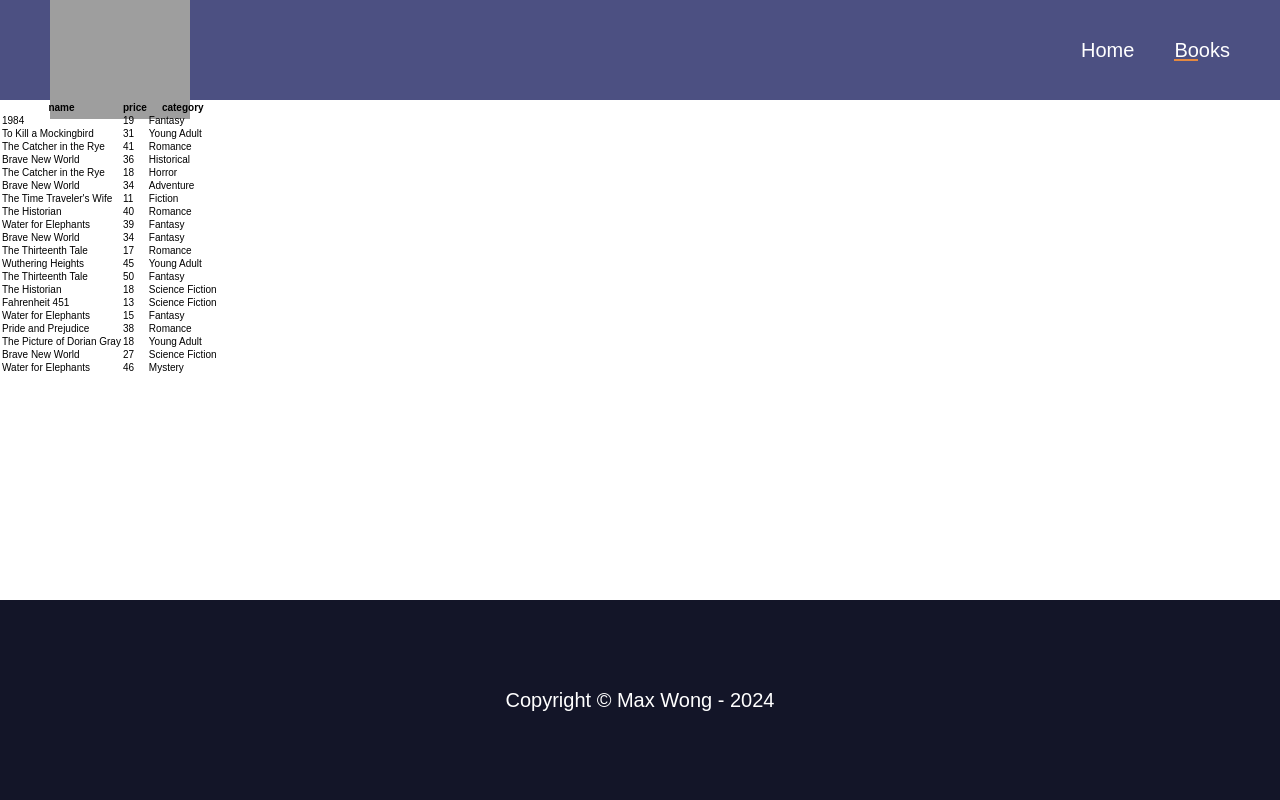
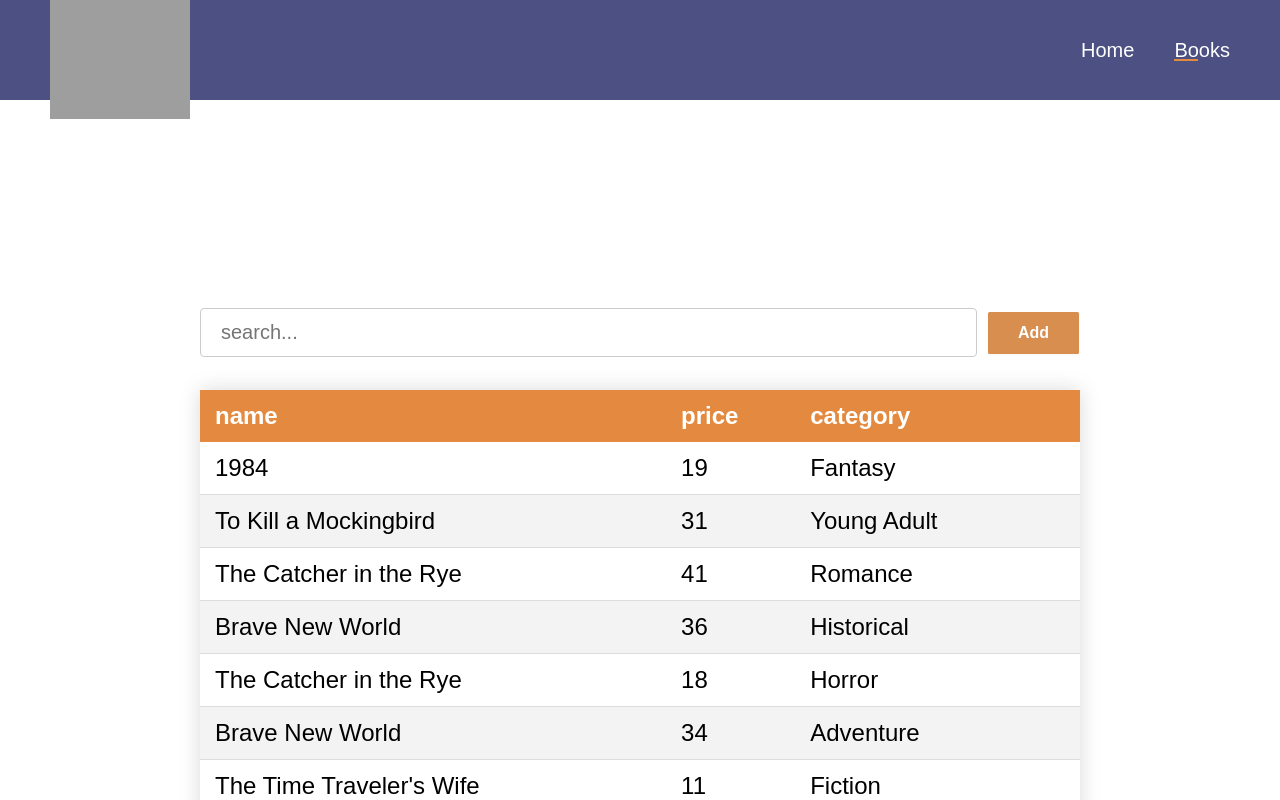
Before and after one commit to MaxBay2020/book_list, a Next.js app: page /books in a window 1280 px wide. Shown: the top 800 px of the page. Built offline with nearby package versions, Linux system fonts and the light colour scheme; grey boxes are pictures that could not be loaded.

Commit message:
table UI and debounce searching

```diff
--- /dev/null
+++ b/src/app/books/page.module.css
@@ -0,0 +1,50 @@
+.container {
+    display: flex;
+    flex-direction: column;
+    align-items: flex-start;
+    justify-content: center;
+    padding: 200px 200px 100px 200px;
+}
+
+.flexBox{
+    width: 100%;
+    display: flex;
+    align-items: center;
+    justify-content: space-between;
+    gap: 10px;
+}
+
+.searchBar {
+    width: 100%;
+    padding: 12px 20px;
+    margin: 8px 0;
+    display: inline-block;
+    border: 1px solid #ccc;
+    border-radius: 4px;
+    font-size: 2rem;
+}
+
+.addButton {
+    width: 100px;
+    padding: 12px 20px;
+    display: flex;
+    align-items: center;
+    justify-content: center;
+    background-clip: padding-box;
+    background-color: #d88e4f;
+    border: 1px solid transparent;
+    border-radius: 0.25rem;
+    box-shadow: rgba(0, 0, 0, 0.02) 0 1px 3px 0;
+    color: #fff;
+    cursor: pointer;
+    font-size: 1.6rem;
+    font-weight: 600;
+    margin: 0;
+    transition: all 0.25s ease-in-out;
+}
+
+.addButton:hover {
+    background-color: #fb8332;
+    box-shadow: rgba(0, 0, 0, 0.1) 0 4px 12px;
+    transform: translateY(-1px);
+}
--- a/src/app/books/page.tsx
+++ b/src/app/books/page.tsx
@@ -1,24 +1,48 @@
 'use client'
-import React, {useState} from 'react';
-// import Table from "@/components/table/Table";
+import styles from './page.module.css'
 import {bookTableHeaders, bookList} from "@/data";
 import {useAppSelector} from "../../lib/redux/hooks";
 import dynamic from "next/dynamic";
+import {useState} from "react";
+import useDebounce from "../../customHooks/useDebounce";
+import {BookType} from "../../lib/types/types";
 
 const Table = dynamic(() => import('@/components/table/Table'), { ssr: false })
 
 const BookListPage = () => {
-    const [page, setPage] = useState(1)
-    const [limit, setLimit] = useState(5)
+    const [searchWord, setSearchWord] = useState('');
+
+    const debouncedSearchWord = useDebounce(searchWord, 1)
 
     const { bookList } = useAppSelector(state => state.books)
 
+    const filteredbookList = bookList.filter((book: BookType) =>
+        book.name.toLowerCase().includes(debouncedSearchWord.toLowerCase())
+        ||
+        book.category.toLowerCase().includes(debouncedSearchWord.toLowerCase())
+    )
+
+
     return (
-        <section>
+        <section className={styles.container}>
+            <div className={styles.flexBox}>
+                {/* search bar */}
+                <input
+                    type="text"
+                    placeholder='search...'
+                    className={styles.searchBar}
+                    value={searchWord}
+                    onChange={e => setSearchWord(e.target.value)}
+                />
+                {/* add button */}
+                <button className={styles.addButton}>Add</button>
+            </div>
+            {/* table */}
             <Table
                 tableHeads={bookTableHeaders}
-                tableData={bookList}
+                tableData={filteredbookList}
             />
+
         </section>
     );
 };
--- a/src/components/table/Table.tsx
+++ b/src/components/table/Table.tsx
@@ -1,3 +1,4 @@
+import styles from './table.module.css'
 
 export type DataType = Record<string, string | number>
 
@@ -8,7 +9,8 @@ export type TableProps = {
 
 const Table = ({tableHeads, tableData}: TableProps) => {
     return (
-        <table>
+        <table className={styles.table}>
+            <thead>
             <tr>
                 {
                     tableHeads.map((head, index) => (
@@ -16,6 +18,8 @@ const Table = ({tableHeads, tableData}: TableProps) => {
                     ))
                 }
             </tr>
+            </thead>
+            <tbody>
             {
                 tableData.map((row, index) => (
                     <tr key={index}>
@@ -27,6 +31,7 @@ const Table = ({tableHeads, tableData}: TableProps) => {
                     </tr>
                 ))
             }
+            </tbody>
         </table>
     );
 };
--- /dev/null
+++ b/src/components/table/table.module.css
@@ -0,0 +1,37 @@
+.table{
+    border-collapse: collapse;
+    margin: 25px 0;
+    font-size: 0.9em;
+    width: 100%;
+    min-width: 400px;
+    box-shadow: 0 0 20px rgba(0, 0, 0, 0.15);
+}
+
+.table thead tr {
+    background-color: #e48a40;
+    color: #ffffff;
+    text-align: left;
+}
+
+.table th,
+.table td {
+    padding: 12px 15px;
+    font-size: 2.4rem;
+}
+
+.table tbody tr {
+    border-bottom: 1px solid #dddddd;
+}
+
+.table tbody tr:nth-of-type(even) {
+    background-color: #f3f3f3;
+}
+
+.table tbody tr:last-of-type {
+    border-bottom: 2px solid #e48a40;
+}
+
+/*.table tbody tr.active-row {*/
+/*    font-weight: bold;*/
+/*    color: #e48a40;*/
+/*}*/
--- /dev/null
+++ b/src/customHooks/useDebounce.ts
@@ -0,0 +1,19 @@
+import React, {useEffect, useState} from 'react';
+
+
+const useDebounce = (value, delay = 0.5) => {
+    const [debouncedValue, setDebouncedValue] = useState(value)
+
+    useEffect(() => {
+        const timer = setTimeout(() => {
+            setDebouncedValue(value)
+        }, delay * 1000)
+
+        return () => clearTimeout(timer)
+    }, [value, delay]);
+
+
+    return debouncedValue
+};
+
+export default useDebounce;
```
Also changed, not shown: 1 other file (tests, documents, lock files or other folders).
